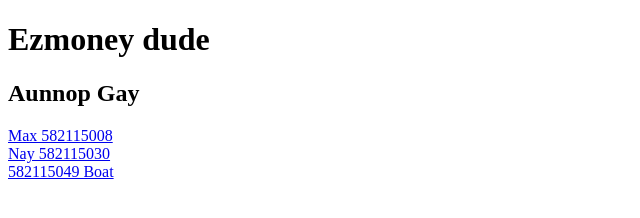
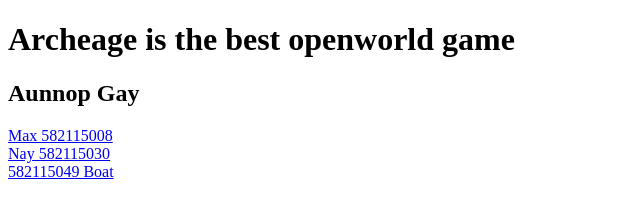
Before and after one commit to kanatip/Godnay, a plain HTML site: page index.html in a window 1280 px wide. Shown: the whole page, without its empty margins (0-640 px from the left). Drawn offline with Linux system fonts and the light colour scheme.

Commit message:
Nay : update h1

```diff
--- a/index.html
+++ b/index.html
@@ -2,7 +2,7 @@
 <html>
 <body>
 
-<h1>Ezmoney dude</h1>
+<h1>Archeage is the best openworld game</h1>
 <h2>Aunnop Gay</h2>
 <a href="582115008.html">Max 582115008</a><br>
 <a href="nay.html">Nay 582115030</a><br>
```
